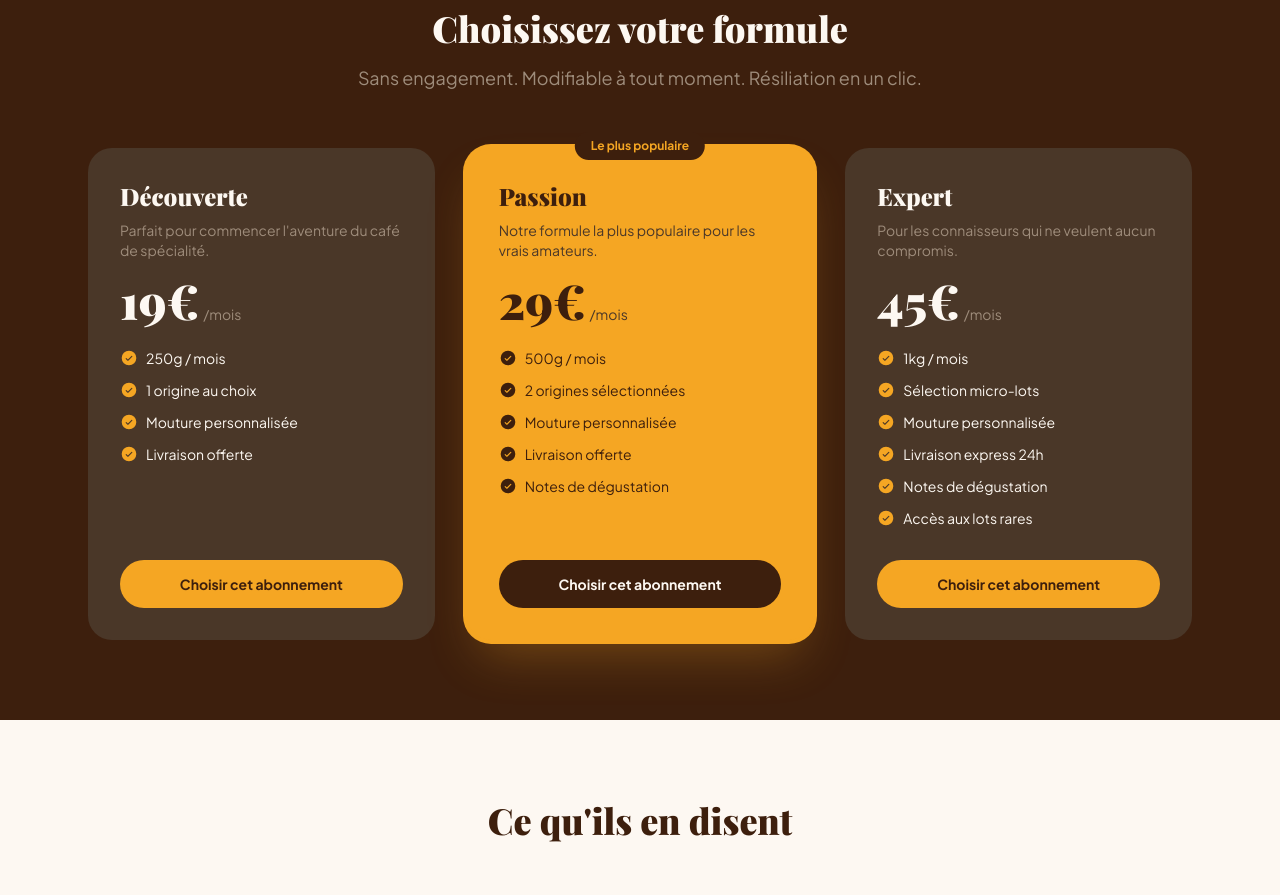
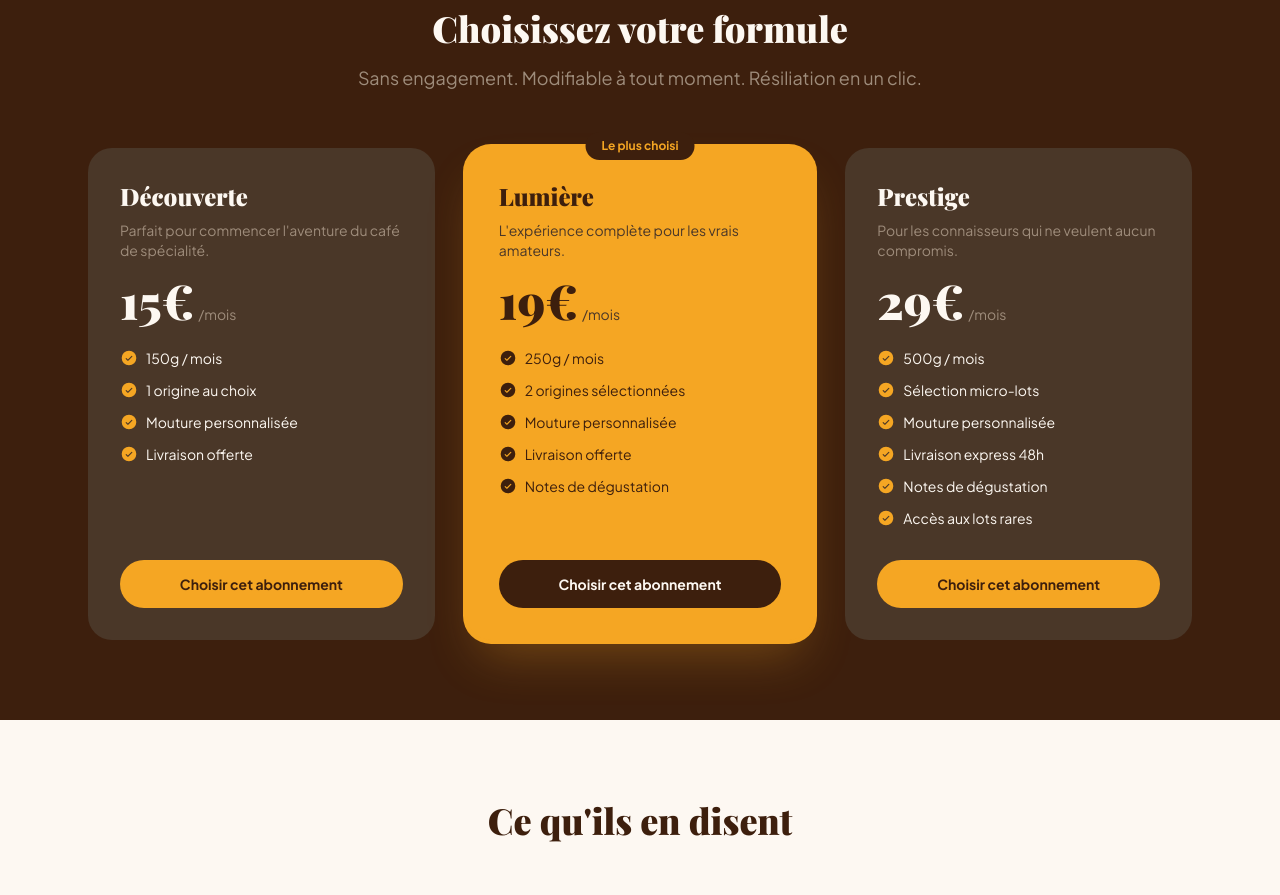
Before and after one commit to obelixguru/aiteam-cafes-lumiere-mo4vxo6m, a Next.js app: page / in a window 1280 px wide. Shown: the part 2020-2915 px from the top of the page. Built offline with nearby package versions, Linux system fonts and the light colour scheme; a web font is replaced by a local one.

Commit message:
fix: align pricing tiers to PM decision (15/19/29€)
Découverte 15€, Lumière 19€, Prestige 29€ — matches logged pricing decision.

Co-Authored-By: Claude Opus 4.6 <noreply@anthropic.com>

```diff
--- a/app/checkout/page.tsx
+++ b/app/checkout/page.tsx
@@ -8,16 +8,16 @@ import { CheckCircle, ArrowRight, ArrowLeft } from "@phosphor-icons/react";
 const steps = ["Votre email", "Adresse", "Paiement"];
 
 const planNames: Record<string, string> = {
-  découverte: "Découverte — 19€/mois",
-  passion: "Passion — 29€/mois",
-  expert: "Expert — 45€/mois",
+  découverte: "Découverte — 15€/mois",
+  lumière: "Lumière — 19€/mois",
+  prestige: "Prestige — 29€/mois",
 };
 
 function CheckoutInner() {
   const router = useRouter();
   const searchParams = useSearchParams();
-  const plan = searchParams.get("plan") || "passion";
-  const price = searchParams.get("price") || "29";
+  const plan = searchParams.get("plan") || "lumière";
+  const price = searchParams.get("price") || "19";
 
   const [step, setStep] = useState(0);
   const [isPending, setIsPending] = useState(false);
--- a/app/page.tsx
+++ b/app/page.tsx
@@ -247,25 +247,25 @@ export default function Home() {
             {[
               {
                 name: "Découverte",
-                price: "19",
+                price: "15",
                 desc: "Parfait pour commencer l'aventure du café de spécialité.",
-                features: ["250g / mois", "1 origine au choix", "Mouture personnalisée", "Livraison offerte"],
+                features: ["150g / mois", "1 origine au choix", "Mouture personnalisée", "Livraison offerte"],
                 highlight: false,
                 badge: null,
               },
               {
-                name: "Passion",
-                price: "29",
-                desc: "Notre formule la plus populaire pour les vrais amateurs.",
-                features: ["500g / mois", "2 origines sélectionnées", "Mouture personnalisée", "Livraison offerte", "Notes de dégustation"],
+                name: "Lumière",
+                price: "19",
+                desc: "L'expérience complète pour les vrais amateurs.",
+                features: ["250g / mois", "2 origines sélectionnées", "Mouture personnalisée", "Livraison offerte", "Notes de dégustation"],
                 highlight: true,
-                badge: "Le plus populaire",
+                badge: "Le plus choisi",
               },
               {
-                name: "Expert",
-                price: "45",
+                name: "Prestige",
+                price: "29",
                 desc: "Pour les connaisseurs qui ne veulent aucun compromis.",
-                features: ["1kg / mois", "Sélection micro-lots", "Mouture personnalisée", "Livraison express 24h", "Notes de dégustation", "Accès aux lots rares"],
+                features: ["500g / mois", "Sélection micro-lots", "Mouture personnalisée", "Livraison express 48h", "Notes de dégustation", "Accès aux lots rares"],
                 highlight: false,
                 badge: null,
               },
```
